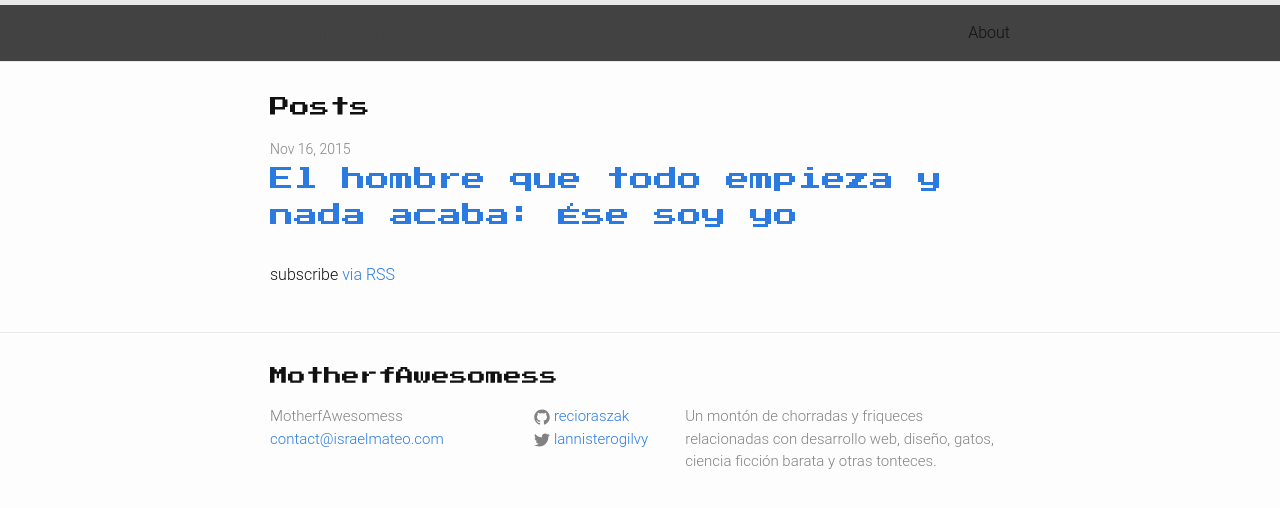
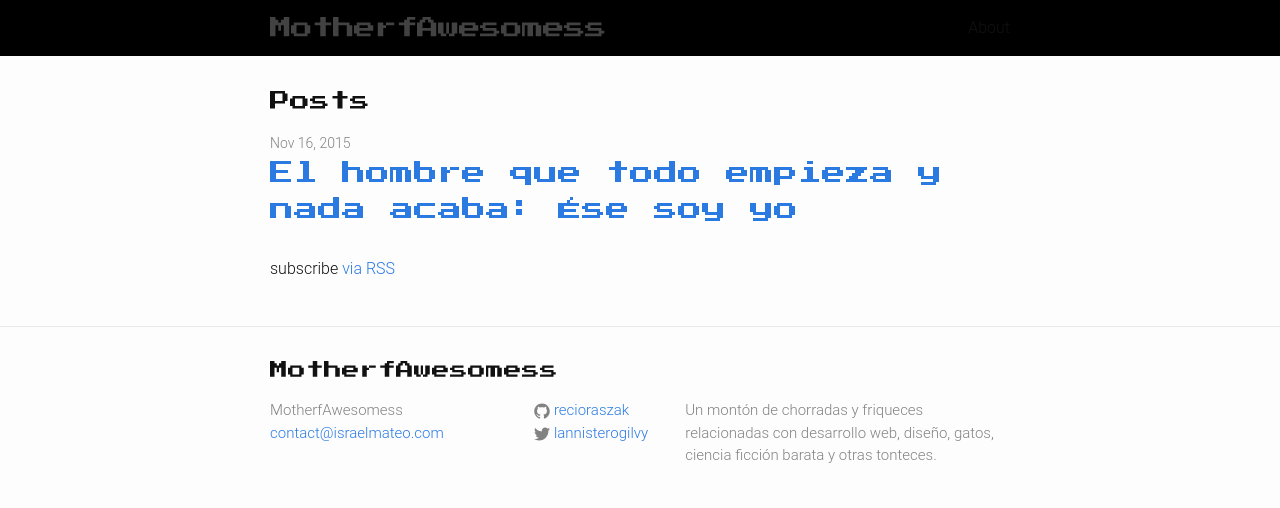
Before and after one commit to recioRaszak/recioraszak.github.io, a Jekyll site: the page built from index.html, in a window 1280 px wide. Shown: the top 508 px of the page. Built offline with Jekyll 4.4.1, drawn with Linux system fonts in a browser that asks for light colours.

Commit message:
w happen

```diff
--- a/_sass/_layout.scss
+++ b/_sass/_layout.scss
@@ -2,10 +2,8 @@
  * Site header
  */
 .site-header {
-    border-top: 5px solid $grey-color-light;
-    border-bottom: 1px solid $grey-color-light;
     min-height: 56px;
-    background: $grey-color-dark;
+    background: black;
 
 
     // Positioning context for the mobile navigation icon
```
